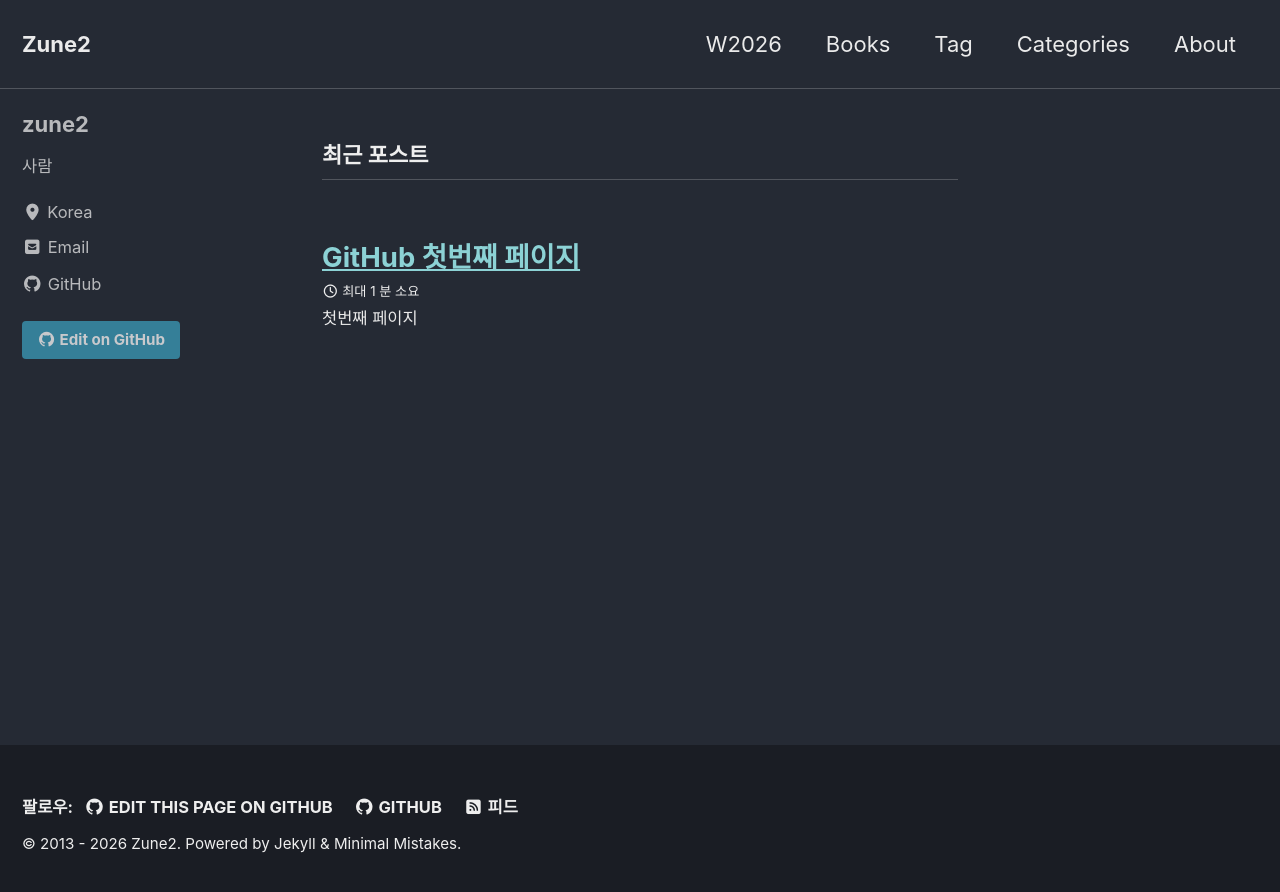
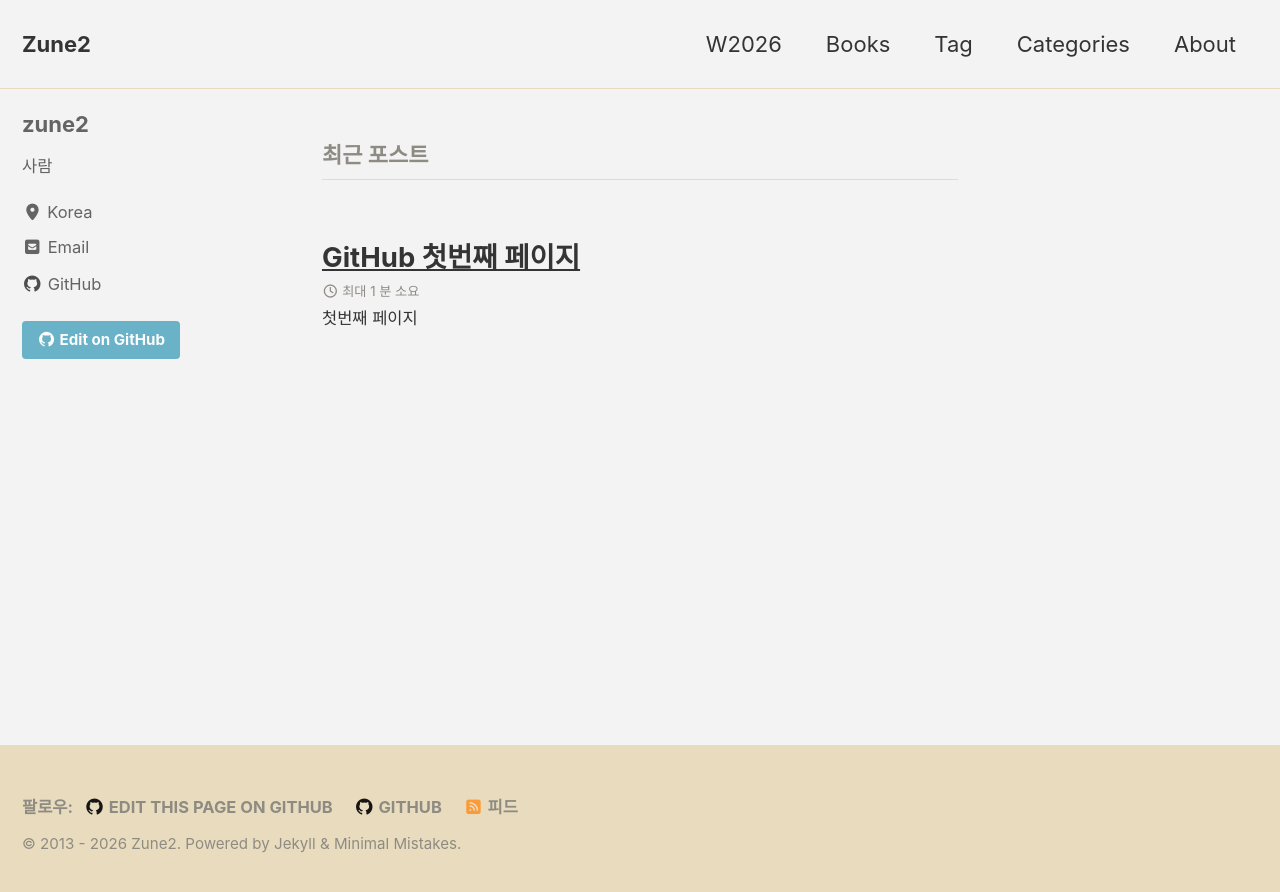
Before and after one commit to zune2/zune2.github.io, a Jekyll site: the page built from index.html, in a window 1280 px wide. Shown: the top 892 px of the page. Built offline with Jekyll 4.4.1, drawn with Linux system fonts in a browser that asks for light colours; cached includes are drawn as plain includes; the list of posts is cut into pages by our own code.

Commit message:
Update _config.yml

```diff
--- a/_config.yml
+++ b/_config.yml
@@ -13,7 +13,7 @@
 # theme                  : "minimal-mistakes-jekyll"
 remote_theme             : "mmistakes/minimal-mistakes@4.27.3"
 # minimal_mistakes_skin    : "dirt" #"default" # "air", "aqua", "contrast", "dark", "dirt", "neon", "mint", "plum", "sunrise"
-minimal_mistakes_skin    : "dark"
+minimal_mistakes_skin    : "dirt" # "dark"
 
 # Site Settings
 locale                   : "ko-KR"
```
